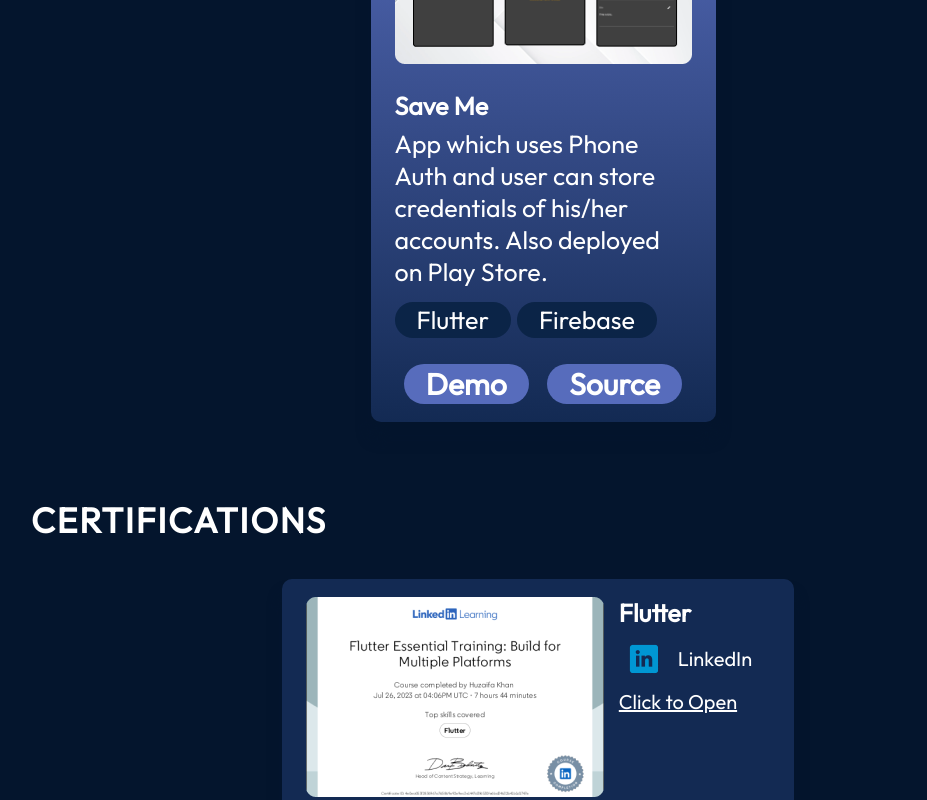
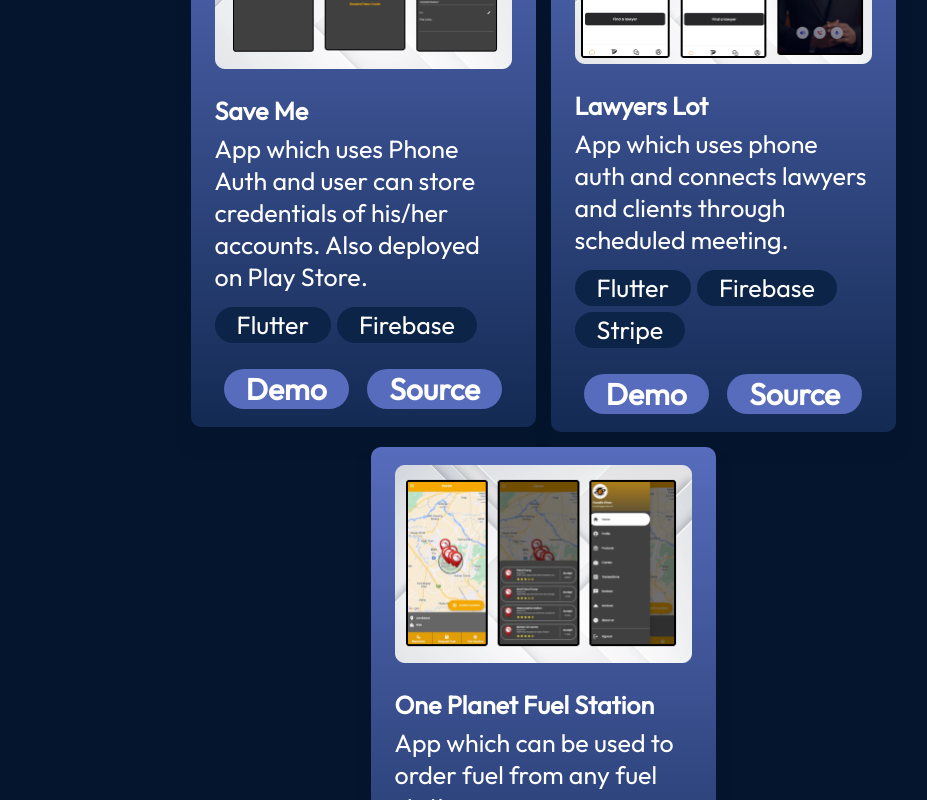
Before and after one commit to huzaifak08/Huzaifa-Portfolio, a React (Vite) app: page / in a window 1280 px wide. Shown: the part 3240-4040 px from the top of the page, without its empty margins (97-1024 px from the left). Built offline with nearby package versions, Linux system fonts and the light colour scheme.

Commit message:
COntact MOB UI and Projects Added done Allhamdullillah

```diff
--- a/src/components/contact/Contact.jsx
+++ b/src/components/contact/Contact.jsx
@@ -21,7 +21,7 @@
             alt="Linkedin icon"
           />
           <a href="https://www.linkedin.com/in/huzaifak08/">
-            Huzaifa Khan(huzaifak08)
+            Huzaifa Khan (huzaifak08)
           </a>
         </li>
 
--- a/src/components/contact/Contact.module.css
+++ b/src/components/contact/Contact.module.css
@@ -59,6 +59,12 @@
   }
 
   .links {
-    align-items: center;
+    align-items: flex-start;
+  }
+
+  .link a {
+    font-size: 20px;
+    font-weight: 200;
+    letter-spacing: 1px;
   }
 }
--- a/src/data/projects.json
+++ b/src/data/projects.json
@@ -12,7 +12,7 @@
     "imageSrc": "projects/Project Music.png",
     "description": "Music Player which will play the music and uses iTunes API.",
     "skills": ["Flutter", "Http"],
-    "demo": "https://www.example.com",
+    "demo": "https://www.upwork.com/freelancers/~01d183698e9df91d31?p=1692938820901584896",
     "source": "https://github.com/huzaifak08/Music-Player-Flutter"
   },
   {
@@ -21,6 +21,22 @@
     "description": "App which uses Phone Auth and user can store credentials of his/her accounts. Also deployed on Play Store.",
     "skills": ["Flutter", "Firebase"],
     "demo": "https://play.google.com/store/apps/details?id=com.softmostro.password_saver",
-    "source": "https://www.github.com"
+    "source": "https://www.upwork.com/freelancers/~01d183698e9df91d31?p=1688474980673863680"
+  },
+  {
+    "title": "Lawyers Lot",
+    "imageSrc": "projects/LawyersLot.png",
+    "description": "App which uses phone auth and connects lawyers and clients through scheduled meeting.",
+    "skills": ["Flutter", "Firebase","Stripe"],
+    "demo": "https://www.upwork.com/freelancers/~01d183698e9df91d31?p=1748411182096703488",
+    "source": "https://github.com/huzaifak08/"
+  },
+  {
+    "title": "One Planet Fuel Station",
+    "imageSrc": "projects/OnePlanet.png",
+    "description": "App which can be used to order fuel from any fuel station near you.",
+    "skills": ["Flutter", "Firebase","Google Maps","Stripe"],
+    "demo": "https://www.upwork.com/freelancers/~01d183698e9df91d31?p=1688467524285415424",
+    "source": "https://github.com/huzaifak08/"
   }
 ]
```
Also changed, not shown: assets/projects/LawyersLot.png (added), assets/projects/OnePlanet.png (added).
